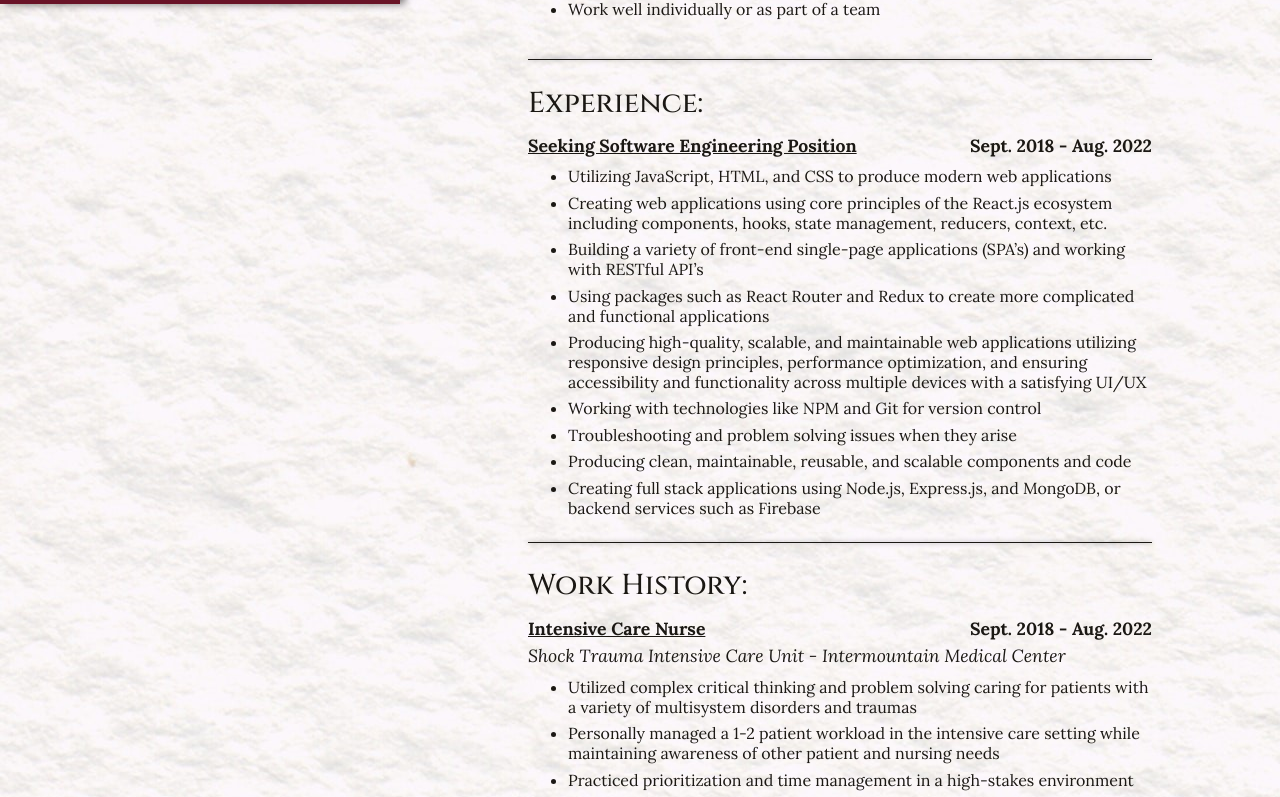
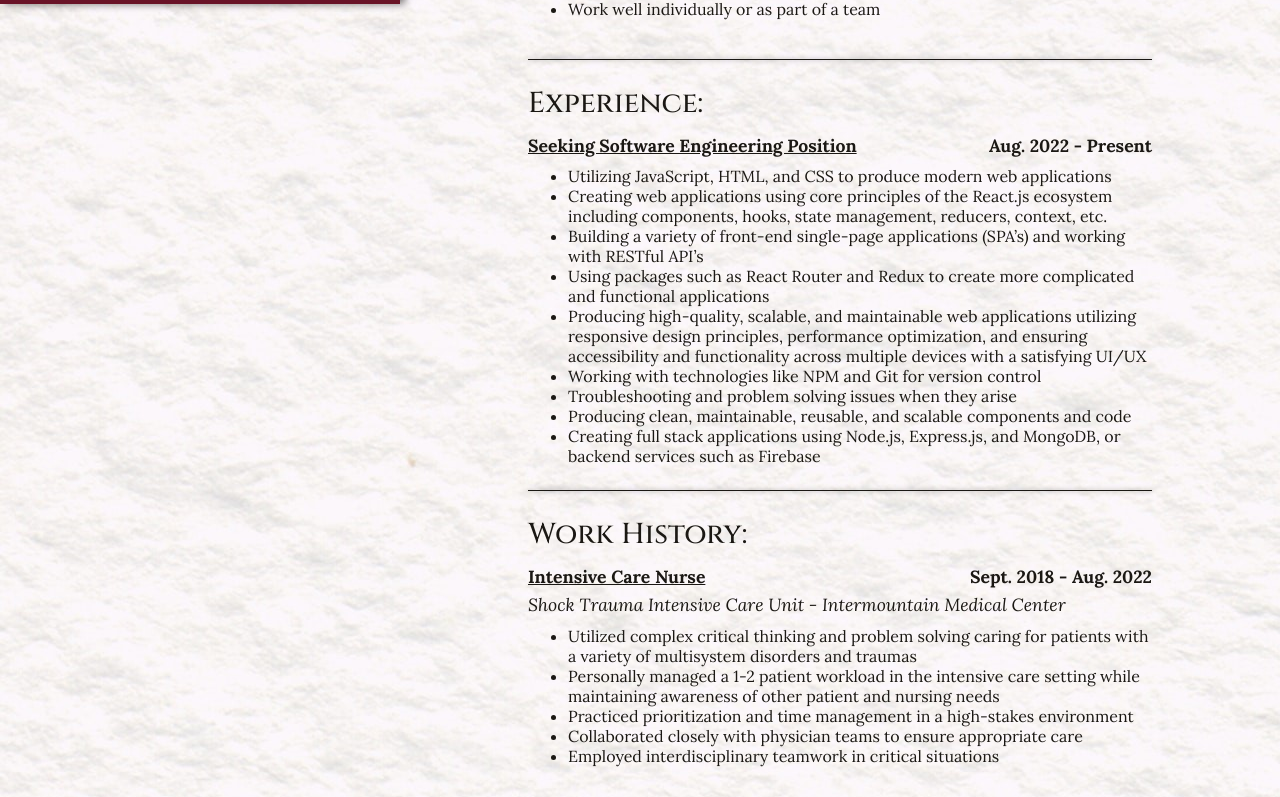
Before and after one commit to Jessiroo/jessiroo.github.io, a React (Create React App) app: page /qualifications in a window 1280 px wide. Shown: the part 796-1593 px from the top of the page. Built offline with nearby package versions, Linux system fonts and the light colour scheme.

Commit message:
content correction

```diff
--- a/src/pages/Qualifications.js
+++ b/src/pages/Qualifications.js
@@ -40,7 +40,7 @@ const QualificationsPage = () => {
         <h2>Experience:</h2>
         <div className={classes.workLocation}>
           <p><b><u>Seeking Software Engineering Position</u></b></p>
-          <p><b>Sept. 2018 - Aug. 2022</b></p>
+          <p><b>Aug. 2022 - Present</b></p>
         </div>
         <ul>
           <li>Utilizing JavaScript, HTML, and CSS to produce modern web applications</li>
--- a/src/pages/Qualifications.module.css
+++ b/src/pages/Qualifications.module.css
@@ -40,10 +40,6 @@
   margin-top: -0.5rem;
 }
 
-.workHistory li {
-  margin-bottom: 0.4rem;
-}
-
 .workLocation {
   display: flex;
   flex-direction: row;
```
